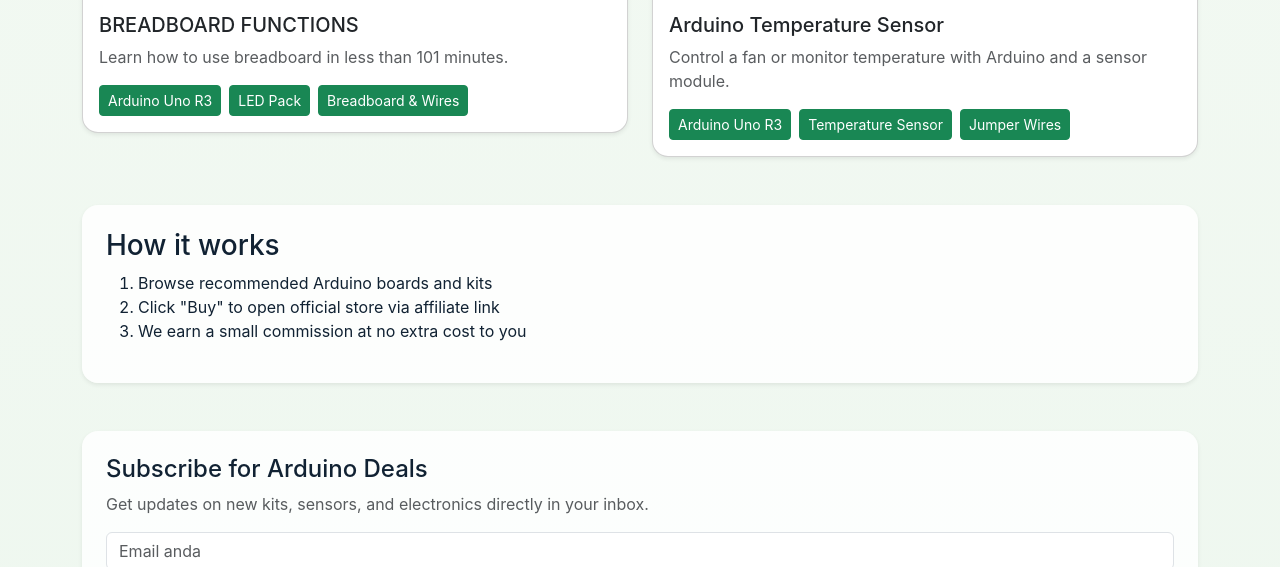
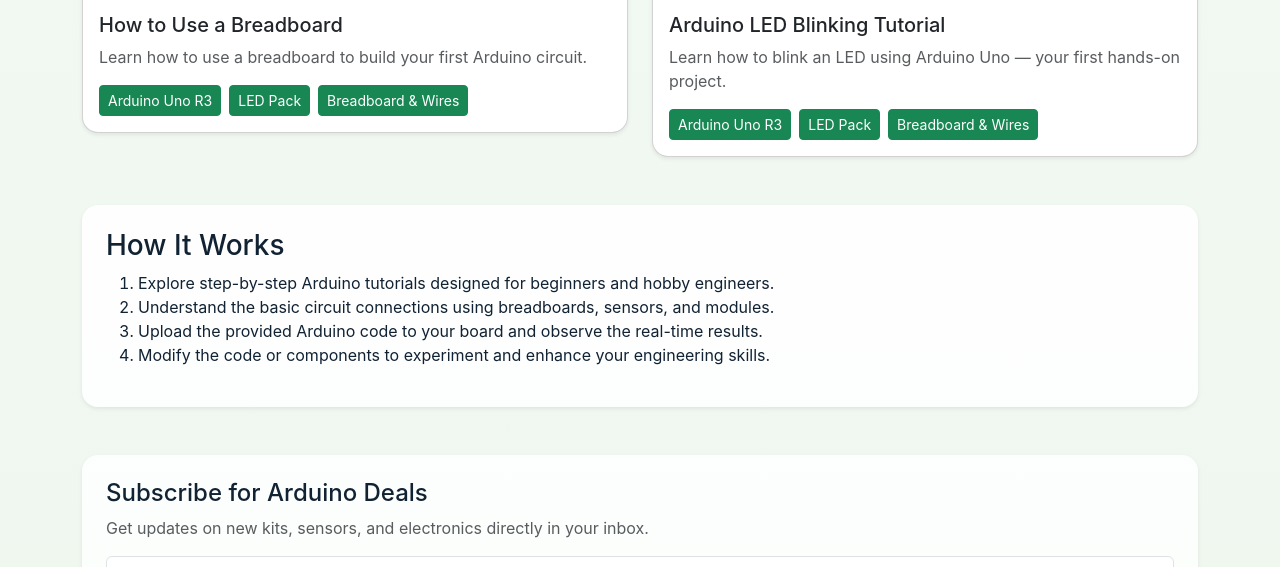
Before and after one commit to arduinoplatform-lab/arduino, a plain HTML site: page index.html in a window 1280 px wide. Shown: the part 1344-1911 px from the top of the page. Drawn offline with nearby package versions, Linux system fonts and the light colour scheme.

Commit message:
Update index.html

```diff
--- a/index.html
+++ b/index.html
@@ -134,12 +134,15 @@
     <div class="col-12 col-md-6">
       <div class="card shadow-sm rounded-4">
         <div class="ratio ratio-16x9">
-            <!-- Full YouTube link -->
-            <iframe src="https://youtu.be/1eCXkw5lh00?si=WXirdfyr4MAGuG_t" title="How to Use a Breadboard | Electronics Basics #10 | Arduino Projects for Beginners" allowfullscreen></iframe>
+          <iframe
+            src="https://www.youtube.com/embed/1eCXkw5lh00"
+            title="How to Use a Breadboard | Electronics Basics #10 | Arduino Projects for Beginners"
+            allowfullscreen>
+          </iframe>
         </div>
         <div class="card-body">
-            <h5 class="card-title">BREADBOARD FUNCTIONS</h5>
-            <p class="text-muted">Learn how to use breadboard in less than 101 minutes.</p>
+          <h5 class="card-title">How to Use a Breadboard</h5>
+          <p class="text-muted">Learn how to use a breadboard to build your first Arduino circuit.</p>
           <div class="d-flex flex-wrap gap-2 mt-2">
             <a href="AFFILIATE_LINK_1" target="_blank" class="btn btn-success btn-sm">Arduino Uno R3</a>
             <a href="AFFILIATE_LINK_2" target="_blank" class="btn btn-success btn-sm">LED Pack</a>
@@ -148,20 +151,24 @@
         </div>
       </div>
     </div>
+
     <!-- Project 2 -->
     <div class="col-12 col-md-6">
       <div class="card shadow-sm rounded-4">
         <div class="ratio ratio-16x9">
-            <!-- Full YouTube link -->
-            <iframe src="" title="Arduino Temperature Sensor Tutorial" allowfullscreen></iframe>
+          <iframe
+            src="https://www.youtube.com/embed/W2vM9k3OCUk"
+            title="Arduino LED Blinking Tutorial | Electronics Basics #11"
+            allowfullscreen>
+          </iframe>
         </div>
         <div class="card-body">
-            <h5 class="card-title">Arduino Temperature Sensor</h5>
-            <p class="text-muted">Control a fan or monitor temperature with Arduino and a sensor module.</p>
+          <h5 class="card-title">Arduino LED Blinking Tutorial</h5>
+          <p class="text-muted">Learn how to blink an LED using Arduino Uno — your first hands-on project.</p>
           <div class="d-flex flex-wrap gap-2 mt-2">
-              <a href="AFFILIATE_LINK_4" target="_blank" class="btn btn-success btn-sm">Arduino Uno R3</a>
-              <a href="AFFILIATE_LINK_5" target="_blank" class="btn btn-success btn-sm">Temperature Sensor</a>
-              <a href="AFFILIATE_LINK_6" target="_blank" class="btn btn-success btn-sm">Jumper Wires</a>
+            <a href="AFFILIATE_LINK_1" target="_blank" class="btn btn-success btn-sm">Arduino Uno R3</a>
+            <a href="AFFILIATE_LINK_3" target="_blank" class="btn btn-success btn-sm">LED Pack</a>
+            <a href="AFFILIATE_LINK_2" target="_blank" class="btn btn-success btn-sm">Breadboard & Wires</a>
           </div>
         </div>
       </div>
@@ -169,17 +176,20 @@
   </div>
 </section>
 
+
 <!-- HOW IT WORKS -->
 <section class="container my-5" id="how">
   <div class="p-4 rounded-4 shadow-sm" style="background:var(--glass);">
-      <h3>How it works</h3>
+    <h3>How It Works</h3>
     <ol>
-        <li>Browse recommended Arduino boards and kits</li>
-        <li>Click "Buy" to open official store via affiliate link</li>
-        <li>We earn a small commission at no extra cost to you</li>
+      <li>Explore step-by-step Arduino tutorials designed for beginners and hobby engineers.</li>
+      <li>Understand the basic circuit connections using breadboards, sensors, and modules.</li>
+      <li>Upload the provided Arduino code to your board and observe the real-time results.</li>
+      <li>Modify the code or components to experiment and enhance your engineering skills.</li>
     </ol>
   </div>
 </section>
+
 
   <!-- SUBSCRIBE -->
   <section class="container my-5" id="subscribe">
```
Lines whose indentation alone changed are shown as unchanged.
